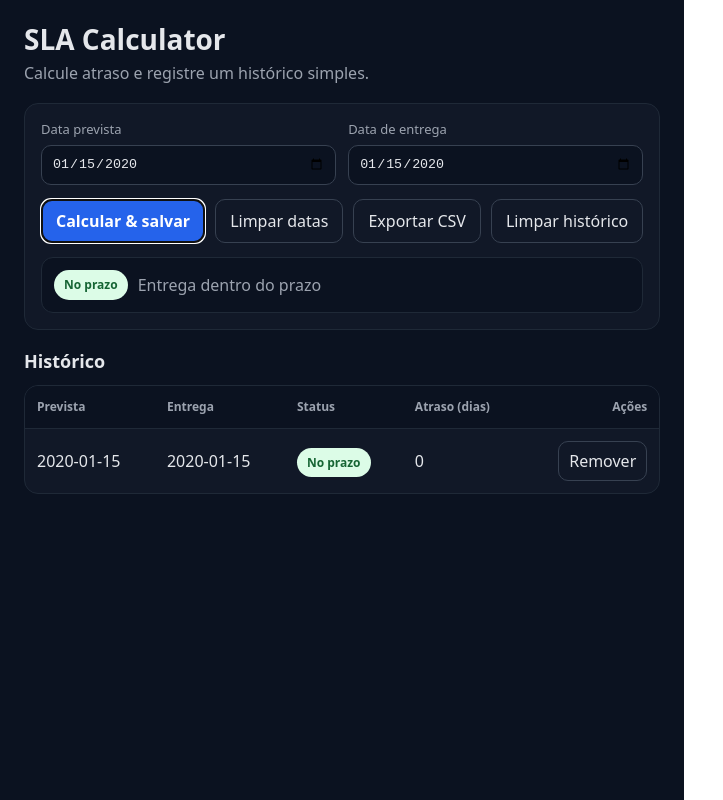
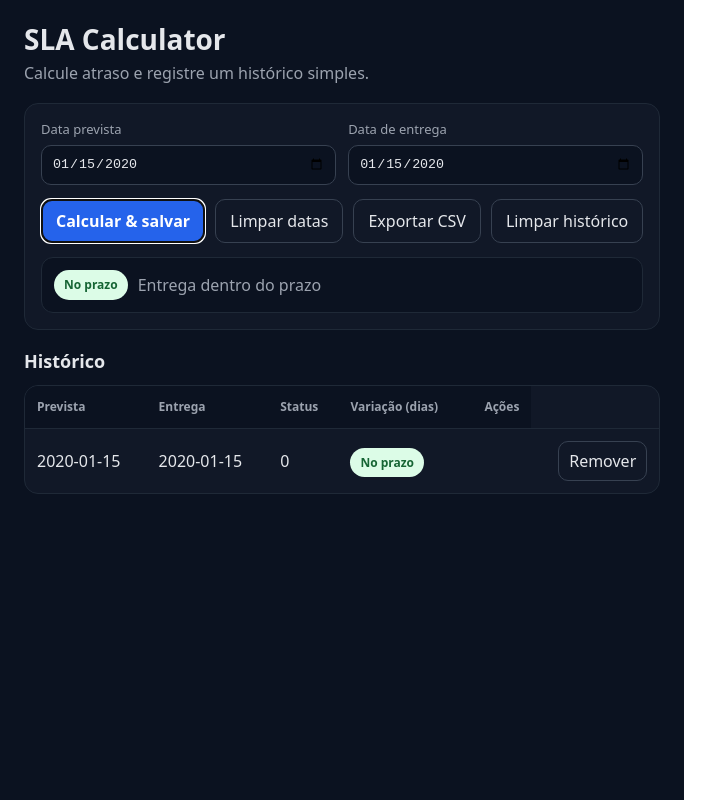
Before and after one commit to giovane-geromini/sla-calculator, a React (Vite) app: page / in a window 1280 px wide. Both pictures are taken after typing "2020-01-15", "2020-01-15" into the empty fields and a click on the button "Calcular & salvar". Shown: the whole page, without its empty margins (0-723 px from the left). Built offline with nearby package versions, Linux system fonts and the light colour scheme.

Commit message:
Permitir entrega antecipada: status Antecipado + variação em dias

```diff
--- a/src/App.jsx
+++ b/src/App.jsx
@@ -44,10 +44,14 @@ useEffect(() => {
 
 const resultado = useMemo(() => {
   if (!prevista || !entrega) return null;
-    const atraso = diffDays(prevista, entrega);
-    const status = atraso > 0 ? "Atrasado" : "No prazo";
-    return { atraso, status };
+
+  const variacao = diffDays(prevista, entrega); // pode ser negativo
+  const status =
+    variacao < 0 ? "Antecipado" : variacao === 0 ? "No prazo" : "Atrasado";
+
+  return { variacao, status };
 }, [prevista, entrega]);
+
 
 function onCalcular() {
   if (!prevista || !entrega) {
@@ -55,15 +59,9 @@ useEffect(() => {
     return;
   }
 
-  const atraso = diffDays(prevista, entrega);
-
-  // entrega antes da prevista (não faz sentido pra SLA)
-  if (atraso < 0) {
-    alert("A data de entrega não pode ser ANTES da data prevista.");
-    return;
-  }
-
-  const status = atraso > 0 ? "Atrasado" : "No prazo";
+  const variacao = diffDays(prevista, entrega); // negativo = antecipou
+  const status =
+    variacao < 0 ? "Antecipado" : variacao === 0 ? "No prazo" : "Atrasado";
 
   setHistorico((old) => [
     {
@@ -71,12 +69,13 @@ useEffect(() => {
       prevista,
       entrega,
       status,
-      atraso,
+      variacao,
       criadoEm: new Date().toISOString(),
     },
     ...old,
   ]);
 }
+
 
 
   function onLimpar() {
@@ -129,10 +128,11 @@ function onExportarCsv() {
 
 
   function badgeColor(status) {
-    return status === "Atrasado"
-      ? { background: "#FEE2E2", color: "#991B1B" }
-      : { background: "#DCFCE7", color: "#166534" };
+  if (status === "Atrasado") return { background: "#FEE2E2", color: "#991B1B" };
+  if (status === "Antecipado") return { background: "#DBEAFE", color: "#1D4ED8" };
+  return { background: "#DCFCE7", color: "#166534" }; // No prazo
 }
+
 
   return (
     <div style={{ minHeight: "100vh", background: "#0B1220", color: "#E5E7EB" }}>
@@ -284,9 +284,12 @@ function onExportarCsv() {
 
                 <span style={{ color: "#9CA3AF" }}>
   {resultado.status === "Atrasado"
-                    ? `Atraso: ${Math.max(0, resultado.atraso)} dia(s)`
+    ? `Atraso: ${resultado.variacao} dia(s)`
+    : resultado.status === "Antecipado"
+    ? `Antecipação: ${Math.abs(resultado.variacao)} dia(s)`
     : "Entrega dentro do prazo"}
 </span>
+
               </div>
             ) : (
               <div style={{ color: "#9CA3AF", fontSize: 13 }}>
@@ -314,7 +317,8 @@ function onExportarCsv() {
                   <th style={{ textAlign: "left", padding: 12 }}>Prevista</th>
                   <th style={{ textAlign: "left", padding: 12 }}>Entrega</th>
                   <th style={{ textAlign: "left", padding: 12 }}>Status</th>
-                  <th style={{ textAlign: "left", padding: 12 }}>Atraso (dias)</th>
+                  <th style={{ textAlign: "left", padding: 12 }}>Variação (dias)</th>
+
                   <th style={{ textAlign: "right", padding: 12 }}>Ações</th>
                 </tr>
               </thead>
@@ -331,6 +335,8 @@ function onExportarCsv() {
                     <tr key={row.id} style={{ borderTop: "1px solid #1F2937" }}>
                       <td style={{ padding: 12 }}>{row.prevista}</td>
                       <td style={{ padding: 12 }}>{row.entrega}</td>
+                      <td style={{ padding: 12 }}>{row.variacao}</td>
+
                       <td style={{ padding: 12 }}>
                         <span
                           style={{
```
Lines whose indentation alone changed are shown as unchanged.
